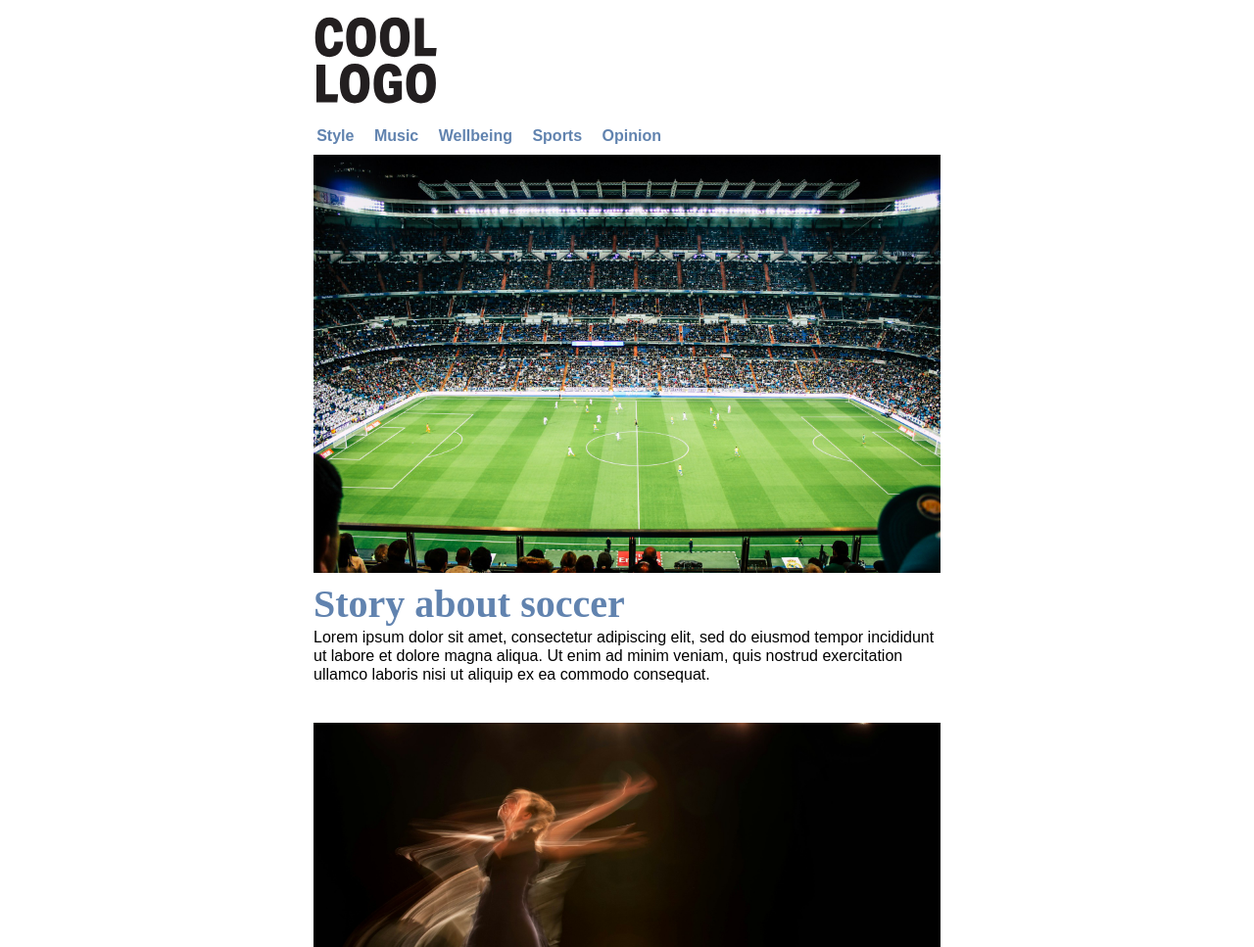
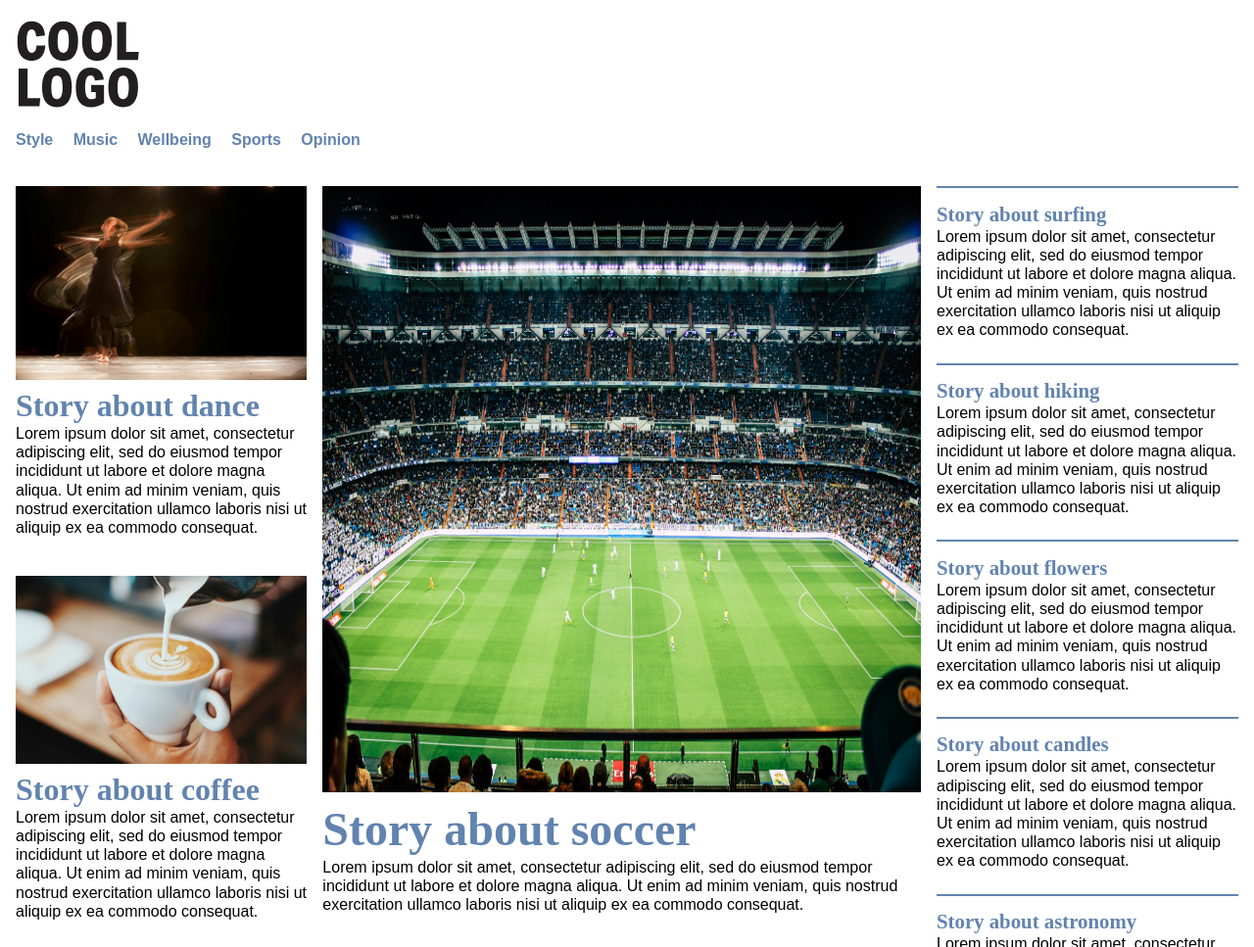
Before and after one commit to camiramo/camiramo.github.io, a plain HTML site: page grc339/digital-magazine/index.html in a window 1280 px wide. Shown: the top 967 px of the page at 98% size. Drawn offline with Linux system fonts and the light colour scheme.

Commit message:
Add files via upload

```diff
--- a/grc339/digital-magazine/index.html
+++ b/grc339/digital-magazine/index.html
@@ -2,23 +2,18 @@
 <html lang="en">
    <head>
       <meta charset="UTF-8" />
-            <meta name="viewport" content="width=device-width, initial-scale=1" /> <!-- You need this to proper scale in actual mobile devices.-->
-            <link rel = "stylesheet" href = "style.css">
+      <meta name="viewport" content="width=device-width, initial-scale=1" />
+      <link rel="stylesheet" type="text/css" href="style.css">
       <title>Carmen Miramontes</title>
-
-            <!-- Helpful meta tags to fight GitHub aggresive caching-->
       <meta http-equiv="Cache-Control" content="no-cache, no-store, must-revalidate" />
       <meta http-equiv="Pragma" content="no-cache" />
       <meta http-equiv="Expires" content="0" />
    </head>
 
    <body>
-            <div class="container">
-
-               <h1>
-                    <a href = "index.html"><img src = "logo.svg"></a>
-               </h1>
-
+      <div class="home-container">
+         <header>
+            <h1><a href="index.html"><img src="logo.svg" alt="cool logo"></a></h1>
             <nav>
                <ul>
                   <li><a href="#">Style</a></li>
@@ -28,13 +23,12 @@
                   <li><a href="#">Opinion</a></li>
                </ul>
             </nav>
+         </header>
 
          <main>
             <section class="main">
                <a href="mainstory.html">
-                            <figure>
-                                <img src="soccer-1.jpg" alt="">
-                            </figure>
+                  <figure><img src="soccer-1.jpg" alt=""></figure>
                   <h2>Story about soccer</h2>
                   <p>Lorem ipsum dolor sit amet, consectetur adipiscing elit, sed do eiusmod tempor incididunt ut labore et dolore magna aliqua. Ut enim ad minim veniam, quis nostrud exercitation ullamco laboris nisi ut aliquip ex ea commodo consequat.</p>
                </a>
@@ -42,78 +36,89 @@
 
             <section class="secondary">
                <a href="#">
-                            <figure>
-                                <img src="dance-1.jpg" alt="">
-                            </figure>
+                  <figure><img src="dance-1.jpg" alt=""></figure>
                   <h2>Story about dance</h2>
                   <p>Lorem ipsum dolor sit amet, consectetur adipiscing elit, sed do eiusmod tempor incididunt ut labore et dolore magna aliqua. Ut enim ad minim veniam, quis nostrud exercitation ullamco laboris nisi ut aliquip ex ea commodo consequat.</p>
                </a>
+            </section>
 
+            <section class="secondary">
                <a href="#">
-                            <figure>
-                                <img src="coffee-1.jpg" alt="">
-                            </figure>
+                  <figure><img src="coffee-1.jpg" alt=""></figure>
                   <h2>Story about coffee</h2>
                   <p>Lorem ipsum dolor sit amet, consectetur adipiscing elit, sed do eiusmod tempor incididunt ut labore et dolore magna aliqua. Ut enim ad minim veniam, quis nostrud exercitation ullamco laboris nisi ut aliquip ex ea commodo consequat.</p>
                </a>
+            </section>
 
+            <section class="secondary">
                <a href="#">
-                            <figure>
-                                <img src="trees-1.jpg" alt="">
-                            </figure>
+                  <figure><img src="trees-1.jpg" alt=""></figure>
                   <h2>Story about trees</h2>
                   <p>Lorem ipsum dolor sit amet, consectetur adipiscing elit, sed do eiusmod tempor incididunt ut labore et dolore magna aliqua. Ut enim ad minim veniam, quis nostrud exercitation ullamco laboris nisi ut aliquip ex ea commodo consequat.</p>
                </a>
+            </section>
 
+            <section class="secondary">
                <a href="#">
-                            <figure>
-                                <img src="guitars-1.jpg" alt="">
-                            </figure>
+                  <figure><img src="guitars-1.jpg" alt=""></figure>
                   <h2>Story about guitars</h2>
                   <p>Lorem ipsum dolor sit amet, consectetur adipiscing elit, sed do eiusmod tempor incididunt ut labore et dolore magna aliqua. Ut enim ad minim veniam, quis nostrud exercitation ullamco laboris nisi ut aliquip ex ea commodo consequat.</p>
                </a>
+            </section>
 
+            <section class="secondary">
                <a href="#">
-                            <figure>
-                                <img src="cars-1.jpg" alt="">
-                            </figure>
+                  <figure><img src="cars-1.jpg" alt=""></figure>
                   <h2>Story about cars</h2>
+                  <p>Lorem ipsum dolor sit amet, consectetur adipiscing elit, sed do eiusmod tempor incididunt ut labore et dolore magna aliqua. Ut enim ad minim veniam, quis nostrud exercitation ullamco laboris nisi ut aliquip ex ea commodo consequat.</p>
+               </a>
+            </section>
+         </main>
+
+         <aside>
+            <section class="tertiary">
+               <a href="#">
+                  <h2>Story about surfing</h2>
                   <p>Lorem ipsum dolor sit amet, consectetur adipiscing elit, sed do eiusmod tempor incididunt ut labore et dolore magna aliqua. Ut enim ad minim veniam, quis nostrud exercitation ullamco laboris nisi ut aliquip ex ea commodo consequat.</p>
                </a>
             </section>
 
             <section class="tertiary">
                <a href="#">
-                            <h2>Story about surfing</h2>
-                            <p>Lorem ipsum dolor sit amet, consectetur adipiscing elit, sed do eiusmod tempor incididunt ut labore et dolore magna aliqua. Ut enim ad minim veniam, quis nostrud exercitation ullamco laboris nisi ut aliquip ex ea commodo consequat.</p>
-                        </a>
-
-                        <a href="#">
                   <h2>Story about hiking</h2>
                   <p>Lorem ipsum dolor sit amet, consectetur adipiscing elit, sed do eiusmod tempor incididunt ut labore et dolore magna aliqua. Ut enim ad minim veniam, quis nostrud exercitation ullamco laboris nisi ut aliquip ex ea commodo consequat.</p>
                </a>
+            </section>
 
+            <section class="tertiary">
                <a href="#">
                   <h2>Story about flowers</h2>
                   <p>Lorem ipsum dolor sit amet, consectetur adipiscing elit, sed do eiusmod tempor incididunt ut labore et dolore magna aliqua. Ut enim ad minim veniam, quis nostrud exercitation ullamco laboris nisi ut aliquip ex ea commodo consequat.</p>
                </a>
+            </section>
 
+            <section class="tertiary">
                <a href="#">
                   <h2>Story about candles</h2>
                   <p>Lorem ipsum dolor sit amet, consectetur adipiscing elit, sed do eiusmod tempor incididunt ut labore et dolore magna aliqua. Ut enim ad minim veniam, quis nostrud exercitation ullamco laboris nisi ut aliquip ex ea commodo consequat.</p>
                </a>
+            </section>
 
+            <section class="tertiary">
                <a href="#">
                   <h2>Story about astronomy</h2>
                   <p>Lorem ipsum dolor sit amet, consectetur adipiscing elit, sed do eiusmod tempor incididunt ut labore et dolore magna aliqua. Ut enim ad minim veniam, quis nostrud exercitation ullamco laboris nisi ut aliquip ex ea commodo consequat.</p>
                </a>
+            </section>
 
+            <section class="tertiary">
                <a href="#">
-                            <h2>Story about astology</h2>
+                  <h2>Story about astrology</h2>
                   <p>Lorem ipsum dolor sit amet, consectetur adipiscing elit, sed do eiusmod tempor incididunt ut labore et dolore magna aliqua. Ut enim ad minim veniam, quis nostrud exercitation ullamco laboris nisi ut aliquip ex ea commodo consequat.</p>
                </a>
             </section>
-                </main>
+
+         </aside>
 
          <footer>
             <p>All rights reserved.</p>
--- a/grc339/digital-magazine/style.css
+++ b/grc339/digital-magazine/style.css
@@ -2,50 +2,30 @@
 
 html, body, div, applet, object, iframe, h1, h2, h3, h4, h5, h6, p, blockquote, pre, a, abbr, acronym, address, big, cite, code, del, dfn, em, img, ins, kbd, q, s, samp, small, strike, strong, sub, sup, tt, var, b, u, i, center, dl, dt, dd, ol, ul, li, fieldset, form, label, legend, table, caption, tbody, tfoot, thead, tr, th, td, article, aside, canvas, details, embed, figure, figcaption, footer, header, hgroup, menu, nav, output, ruby, section, summary, time, mark, audio, video {margin: 0; padding: 0; border: 0; font-size: 100%; font: inherit;}
 
-div.container {
+
+body {
+    font-family: sans-serif;
+    line-height: 1.2;
+}
+
+div.container, div.home-container {
     max-width: 40em;
     margin: auto;
-}
-
-img {
-    width: 100%;
-    display: block;
 }
 
 header {
     margin: 0.75em;
 }
 
-h1{
-    padding: 1em 0 0.75em;
+header h1 {
+    padding: 0.5em 0 0.75em;
     max-width: 8em;
-}
-
-h2 {
-    font-family: serif;
-    font-size: 2em;
-    font-weight: 700;
-    color: rgb(97, 131, 175);
-    margin: 0 0.4em;
-    padding-top: 0.2em;
-}
-
-section.main h2 {
-    font-size: 3em;
-    margin: 0 0.3em;
-    padding-top: 0.2em;
-}
-
-body {
-    font-family: sans-serif;
-    line-height: 1.2;
 }
 
 nav ul {
     padding: 0.5em 0;
-    padding-left: 0.2em;
+
 }
-
 nav ul li {
     list-style-type: none;
 }
@@ -56,37 +36,53 @@ nav ul li a {
     line-height: 1.4;
 }
 
+img {
+    width: 100%;
+    display: block;
+}
+
+
 section.main h2 {
-    font-size: 2.5em;
+    font-size: 3em;
+    margin: 0 0.3em;
     padding-top: 0.2em;
+
 }
 
 section.tertiary h2 {
-    font-size: 1.2em;
-    border-top: 1px solid rgb(97, 131, 175);
+    font-size: 1.3em;
+    border-top: 2px solid rgb(97,131,175);
     margin: 0 0.75em;
     padding-top: 0.7em;
 }
 
+h2 {
+    font-family: serif;
+    font-size: 2em;
+    font-weight: 600;
+    color: rgb(97,131,175);
+    margin: 0 0.4em;
+    padding-top: 0.2em;
+}
+
 figcaption {
-    font-style: oblique;
-    color: rgb(84, 84, 84);
+    font-style: italic;
+    color: rgb(77,77,77);
     margin: 0.75em;
     padding-bottom: 1em;
 }
 
 p {
     margin: 0 0.75em 1.5em;
-    padding-bottom: 1em;
 }
 
 a {
     text-decoration: none;
-    color: rgb(0, 0, 0);
+    color: rgb(0,0,0);
 }
 
 aside {
-    background-color: rgb(221, 221, 255);
+    background-color: rgb(194, 195, 229);
     padding: 0.5em;
 }
 
@@ -96,18 +92,17 @@ aside section h2 {
 }
 
 footer {
-    background-color: rgb(97, 131, 175);
-    color: rgb(255, 255, 255);
+    background-color: rgb(97,131,175);
+    color: rgb(255,255,255);
     padding: 0.75em;
     height: 1em;
-
 }
 
 footer p {
     margin: 0;
 }
 
-@media screen and (min-width: 40em) {
+@media only screen and (min-width: 40em) {
     nav ul li {
         display: inline;
     }
@@ -128,3 +123,98 @@ footer p {
         margin: 0 0 1.5em;
     }
 }
+
+@media only screen and (min-width: 60em) {
+
+    div.home-container {
+        max-width: 80em;
+        padding: 0 1em;
+        display: grid;
+        grid-template-columns: 3fr 1fr;
+        grid-gap: 1em;
+    }
+
+    div.container {
+        max-width: 60em;
+        padding: 0 1em;
+        display: grid;
+        grid-template-columns: 3fr 1fr;
+        grid-gap: 1em;
+    }
+
+    header, footer {
+        grid-column: 1/3;
+    }
+
+    div.home-container main {
+        display: grid;
+        grid-template-columns: repeat(3, 1fr);
+        grid-gap: 1em;
+    }
+
+    div.home-container aside {
+        background: none;
+        padding: 0;
+        margin-top: 0;
+    }
+
+    div.container aside {
+        margin-top: 0;
+    }
+
+    section.main {
+        grid-column: 2/4;
+        grid-row: 1/3;
+        display: flex;
+    }
+
+    section.main a {
+        flex: 1 0 12em;
+        display: flex;
+        flex-direction: column;
+    }
+
+    section.main a figure {
+        flex: 1 0 12em;
+        display: flex;
+    }
+
+    section.mainstory a figure img {
+        object-fit: cover;
+    }
+
+    section.main a h2 {
+        flex: 0 0 1em;
+    }
+
+    section.main a p {
+        flex: 0 0 4em;
+    }
+
+    section.secondary {
+        display: flex;
+    }
+
+    section.secondary a {
+        flex: 1 0 12em;
+        display: flex;
+        flex-direction: column;
+    }
+
+    section.secondary a figure {
+        flex: 1 0 12em;
+        display: flex;
+    }
+
+    section.secondary a figure img {
+        object-fit: cover;
+    }
+
+    section.secondary a h2 {
+        flex: 0 0 1em;
+    }
+
+    section.secondary a p {
+        flex: 0 0 4em;
+    }
+}
```
Also changed, not shown: grc339/digital-magazine/mainstory.html (+31 -38 lines). Lines whose indentation alone changed are shown as unchanged.
